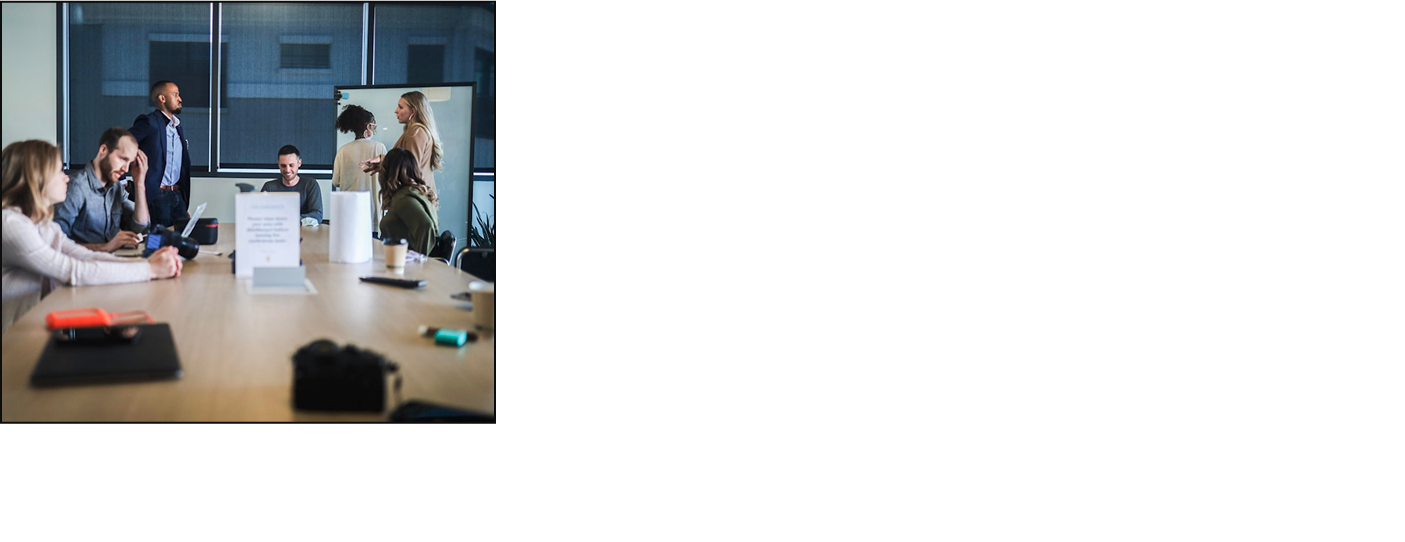
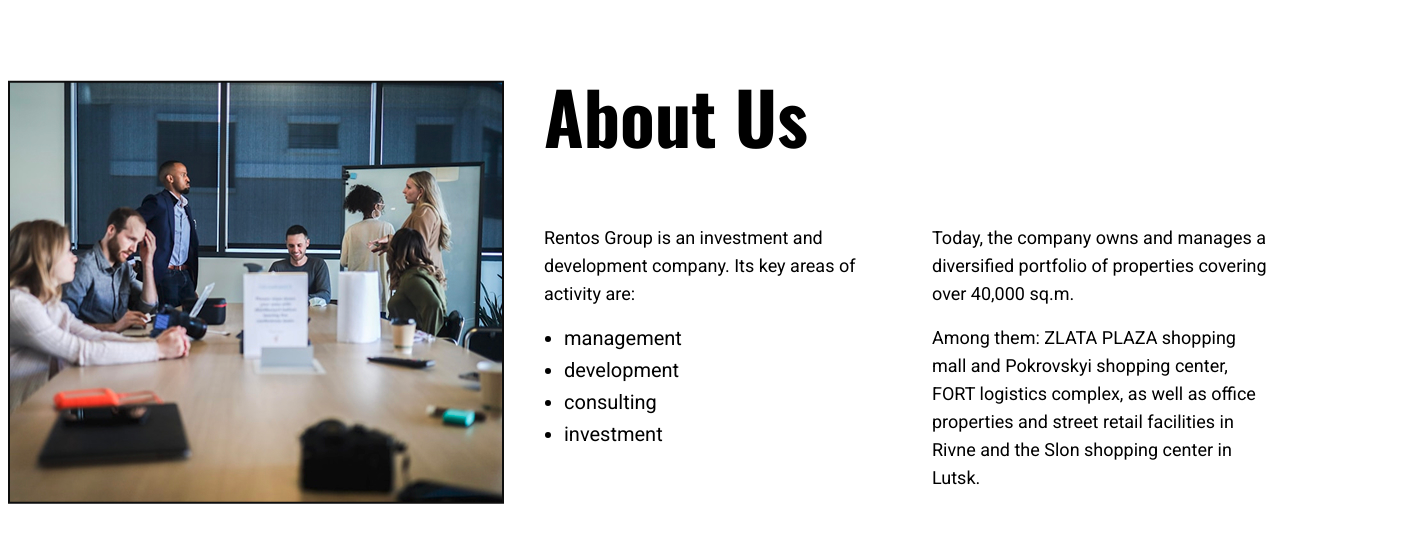
Before and after one commit to spaindoc/Rentos, a Next.js app: page /en in a window 1280 px wide. Shown: the top 542 px of the page, 1405 px wide, since content can reach past the window. Built offline with nearby package versions, Linux system fonts and the light colour scheme.

Commit message:
done about_us section

```diff
--- a/messages/en.json
+++ b/messages/en.json
@@ -1,12 +1,16 @@
 {
   "AboutSection": {
     "title": "About Us",
-    "description.part1": "Rentos Group is an investment and development company. Its key areas of activity are:",
-    "list.management": "management",
-    "list.development": "development",
-    "list.consulting": "consulting",
-    "list.investment": "investment",
-    "description.part2": "Today, the company owns and manages a diversified portfolio of properties covering over 40,000 sq.m.",
-    "objects": "Among them: ZLATA PLAZA shopping mall and Pokrovskyi shopping center, FORT logistics complex, as well as office properties and street retail facilities in Rivne and the Slon shopping center in Lutsk."
+    "description": {
+        "part1": "Rentos Group is an investment and development company. Its key areas of activity are:",
+        "part2": "Today, the company owns and manages a diversified portfolio of properties covering over 40,000 sq.m.",
+        "objects": "Among them: ZLATA PLAZA shopping mall and Pokrovskyi shopping center, FORT logistics complex, as well as office properties and street retail facilities in Rivne and the Slon shopping center in Lutsk."
+    },
+    "list": {
+        "management": "management",
+        "development": "development",
+        "consulting": "consulting",
+        "investment": "investment"
+    }
   }
 }
--- a/src/app/[locale]/components/about_us/about.jsx
+++ b/src/app/[locale]/components/about_us/about.jsx
@@ -1,32 +1,58 @@
+'use client';
 import React from 'react';
 import Image from "next/image";
-import aboutImage from "@/../public/About_img.jpg"
-import {useTranslations} from "next-intl";
+import aboutImage from "@/../public/About_img.jpg";
+import { useTranslations } from "next-intl";
 
 const About = () => {
-    const t = useTranslations('AboutSection')
-
+  const t = useTranslations('AboutSection');
 
   return (
-        <div className={`flex justify-between items-center`}>
-            <Image src={aboutImage} alt={`about_us`}/>
-            <div>
-                <h2>{t('title')}</h2>
-                <div className={`flex justify-between items-center`}>
-                    <p>{t('description.part1') }</p>
-                        <ul className="list-disc pl-6">
+    <section className="w-full px-2 bg-white text-black py-10 lg:py-20">
+      <div className="max-w-8xl mx-auto flex flex-col lg:flex-row items-start gap-10">
+        <div className="hidden lg:block flex-shrink-0 w-[334px] xl:w-[496px]">
+          <Image
+            src={aboutImage}
+            alt="about_us"
+            className="object-cover w-full h-auto"
+            priority
+            sizes="(max-width: 1024px) 100vw, 420px"
+          />
+        </div>
+
+        <div className="flex-1 flex flex-col gap-8">
+          <h2 className="text-5xl lg:text-7xl font-bold mb-4 lg:mb-10">
+            {t('title')}
+          </h2>
+          <div className="flex flex-col lg:flex-row gap-8 lg:gap-12">
+            <div className="flex-1 flex flex-col gap-4">
+              <p className="text-base md:text-lg">{t('description.part1')}</p>
+              <ul className="list-disc pl-5 text-base md:text-xl space-y-1">
                 <li>{t('list.management')}</li>
                 <li>{t('list.development')}</li>
                 <li>{t('list.consulting')}</li>
                 <li>{t('list.investment')}</li>
               </ul>
-                    <p>
-                        {t('description.part2')}
-                    </p>
-                    <p>{t('description.objects')}</p>
+            </div>
+
+            <div className="block lg:hidden mx-auto w-full max-w-[340px]">
+              <Image
+                src={aboutImage}
+                alt="about_us"
+                className="object-cover w-full h-auto"
+                priority
+                sizes="(max-width: 640px) 90vw, 340px"
+              />
+            </div>
+
+            <div className="flex-1 flex flex-col gap-4">
+              <p className="text-base md:text-lg">{t('description.part2')}</p>
+              <p className="text-base md:text-lg">{t('description.objects')}</p>
             </div>
           </div>
         </div>
+      </div>
+    </section>
   );
 };
 
--- a/src/app/[locale]/globals.css
+++ b/src/app/[locale]/globals.css
@@ -1,15 +1,40 @@
 @import "tailwindcss";
+
+@layer base {
+  body {
+    @apply container mx-auto; /* ! Потім приберу якщо потрібно, просто тест */
+  }
+  h2 {
+    @apply text-4xl  md:text-5xl lg:text-7xl;
+  }
+  p {
+    @apply text-base md:text-[22px];
+  }
+}
 
 :root {
   --background: #ffffff;
   --foreground: #ffff;
+  --gray: #3F3F3F;
 }
 
 @theme inline {
   --color-background: var(--background);
   --color-foreground: var(--foreground);
+  --color-paragraph: var(--gray);
   --font-oswald: var(--font-oswald);
   --font-roboto: var(--font-roboto);
+}
+
+
+
+h1,h2,h3,h4,h5,h6 {
+  font-family: var(--font-oswald), sans-serif;
+  color: black;
+}
+
+p,span,li,a {
+  font-family: var(--font-roboto), sans-serif;
 }
 
 /*@media (prefers-color-scheme: dark) {*/
@@ -22,5 +47,4 @@
 body {
   background: var(--background);
   color: var(--foreground);
-  font-family: Arial, Helvetica, sans-serif;
 }
```
Lines whose indentation alone changed are shown as unchanged.
